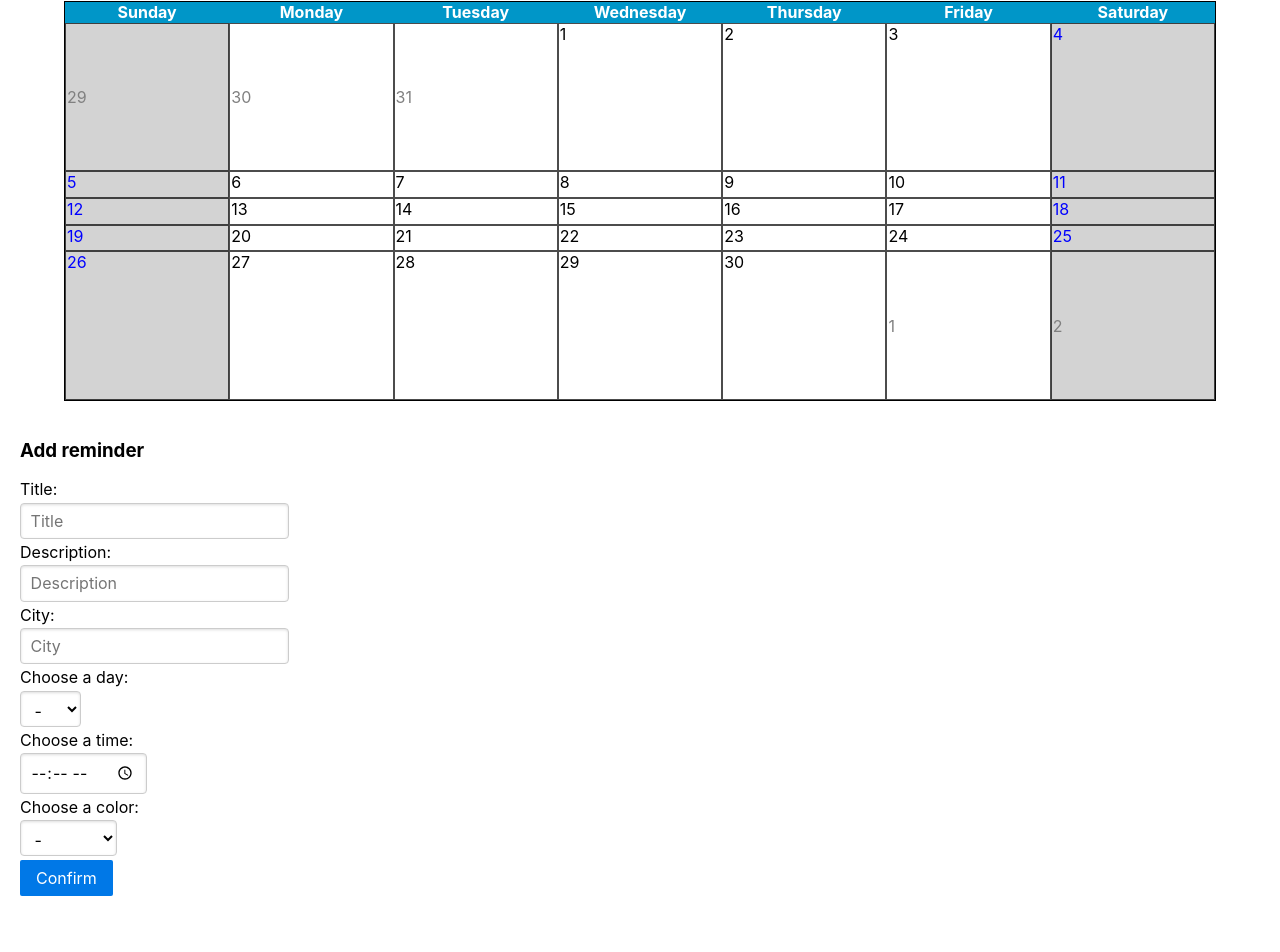
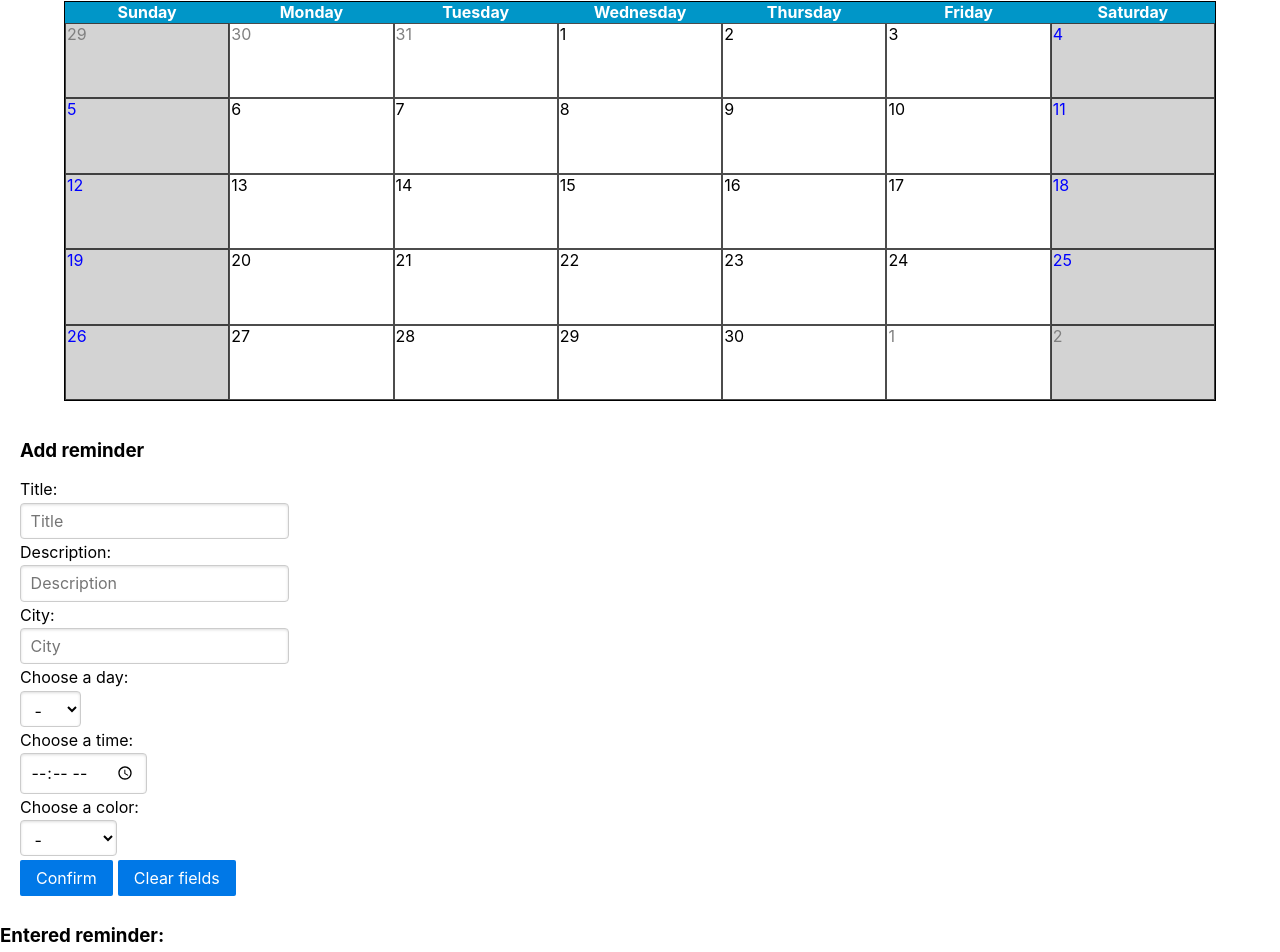
Before and after one commit to lslozano/react-calendar, a React (Create React App) app: page / in a window 1280 px wide. Shown: the part 126-1078 px from the top of the page. Before the commit the page ends 1032 px from the top, so only its background shows below. Built offline with nearby package versions, Linux system fonts and the light colour scheme.

Commit message:
Managed a loop  over the days and reminders data to add in the respective key-value pair

```diff
--- a/src/components/Calendar.js
+++ b/src/components/Calendar.js
@@ -1,7 +1,7 @@
 import React, { Component } from 'react'
 import WeekDays from './WeekDays'
 import Date from './Date'
-import ReminderComponent from './Reminder'
+import ReminderForm from './ReminderForm'
 import moment from 'moment'
 import '../index.css'
 
@@ -21,6 +21,7 @@ class Calendar extends Component {
     }
     this.handleChange = this.handleChange.bind(this)
     this.handleSubmit = this.handleSubmit.bind(this)
+    this.clearFields = this.clearFields.bind(this)
   }
 
   handleChange(event) {
@@ -33,9 +34,34 @@ class Calendar extends Component {
   }
 
   handleSubmit(event) {
-    this.state.reminders.push(this.state.reminder)
     alert('A new reminder has been created!')
+    this.setState({
+      reminders: [this.state.reminder]
+
+    })
     event.preventDefault()
+  }
+
+  componentDidUpdate(prevState) {
+    if (prevState.reminders === this.state.reminders) {
+      this.setState({
+        reminders: this.state.reminder
+      })
+    }
+  }
+
+
+  clearFields() {
+    this.setState({
+      reminder: {
+        title: "",
+        description: "",
+        city: "",
+        day: "",
+        time: "",
+        color: ""
+      }
+    })
   }
 
   render() {
@@ -48,11 +74,14 @@ class Calendar extends Component {
           <thead>
             <WeekDays />
           </thead>
-          <Date />
+          <Date
+            data={this.state.reminders}
+          />
         </table>
-        <ReminderComponent
+        <ReminderForm
           handleChange={this.handleChange}
           handleSubmit={this.handleSubmit}
+          clearFields={this.clearFields}
           data={this.state}
         />
       </main>
--- a/src/components/Date.js
+++ b/src/components/Date.js
@@ -1,7 +1,7 @@
 import React from 'react'
 import moment from 'moment'
 
-const Date = () => {
+function Date(props) {
   // Get start date of actual month.
   const monthStartDate = () => {
     let firstDate = moment().startOf('month').format('d')
@@ -30,7 +30,15 @@ const Date = () => {
 
     for (let i = 0; i < monthStartDate(); i++) {
       prevMonthDaysSquares.push(
-        <td style={color} className="prevMonthDays" key={moment().startOf('month').subtract(i, 'day')}>{prevMonthLastDays[i]}</td>
+        <td
+          style={color}
+          className="prevMonthDays"
+          key={moment().startOf('month').subtract(i, 'day')}
+        >
+          <div className={"scroll"}>
+            {prevMonthLastDays[i]}
+          </div>
+        </td>
       )
     }
 
@@ -74,7 +82,15 @@ const Date = () => {
 
     for (let i = 0; i < nextMonthFirstDays.length; i++) {
       nextMonthDaysSquares.push(
-        <td style={color} className="nextMonthDays" key={moment().endOf('month').add(i + 1, 'day')}>{nextMonthFirstDays[i]}</td>
+        <td
+          style={color}
+          className="nextMonthDays"
+          key={moment().endOf('month').add(i + 1, 'day')}
+        >
+          <div className="scroll">
+            {nextMonthFirstDays[i]}
+          </div>
+        </td>
       )
     }
 
@@ -90,18 +106,52 @@ const Date = () => {
   // days.
   const days = () => {
     let days = []
+    let dates = {}
+    let dayCell = []
 
     for (let day = 1; day <= daysOfMonth(); day++) {
-      days.push(
-        <td key={day}>
-          <div className="scroll">
-            {day}
-          </div>
-        </td>
-      )
+      days.push(day)
     }
 
-    return days
+    days.map(day => {
+      if (!dates[day]) {
+        dates[day] = []
+      }
+      return dates
+    })
+
+    if (props.data.reminders) {
+      props.data.reminders.map(reminder => {
+        for (const day in dates) {
+          if (reminder.day === parseInt(day)) {
+            dates[day].push(reminder.title)
+          }
+        }
+        return dates
+      })
+    }
+
+    for (const key in dates) {
+      if (dates[key].length >= 1) {
+        dayCell.push(
+          <td key={key}>
+            <div className="scroll">
+              {key}
+              <p>{dates[key]}</p>
+            </div>
+          </td>
+        )
+      } else (
+        dayCell.push(
+          <td key={key}>
+            <div className="scroll">
+              {key}
+            </div>
+          </td>
+        )
+      )}
+
+    return dayCell
   }
 
   // Create the rows and fill them with each date.
--- a/src/components/Reminder.js
+++ b/src/components/ReminderForm.js
@@ -1,7 +1,7 @@
 import React from 'react'
 import moment from 'moment'
 
-function ReminderComponent(props) {
+function Reminder(props) {
   const getDays = () => {
     let daysOfMonth = moment().daysInMonth()
     let daySelector = []
@@ -12,6 +12,7 @@ function ReminderComponent(props) {
   }
 
   return (
+    <div>
     <div className="form">
       <form className="pure-form pure-form-stacked" onSubmit={props.handleSubmit}>
         <h3>Add reminder</h3>
@@ -76,10 +77,16 @@ function ReminderComponent(props) {
           <option value="green">Green</option>
           <option value="purple">Purple</option>
         </select>
-        <button className="pure-button pure-button-primary">Confirm</button>
+        <button className="confirm pure-button pure-button-primary" onClick={props.updateState}>Confirm</button>
+        <button className="pure-button pure-button-primary" onClick={props.clearFields}>Clear fields</button>
       </form>
+    </div>
+    <div>
+      <h3>Entered reminder:</h3>
+      <p style={props.data.reminder}>{props.data.reminder.title}</p>
+    </div>
     </div>
   )
 }
 
-export default ReminderComponent
+export default Reminder
--- a/src/components/WeekDays.js
+++ b/src/components/WeekDays.js
@@ -2,7 +2,7 @@ import React from 'react'
 import moment from 'moment'
 import '../index.css'
 
-const WeekDays = () => {
+function WeekDays() {
   return (
     <tr>
       {moment.weekdays().map((day, i) => {
--- a/src/index.css
+++ b/src/index.css
@@ -64,3 +64,7 @@ td:nth-child(7) {
 .form {
   padding: 20px 12px 10px 20px;
 }
+
+.confirm {
+  margin-right: 5px;
+}
```
